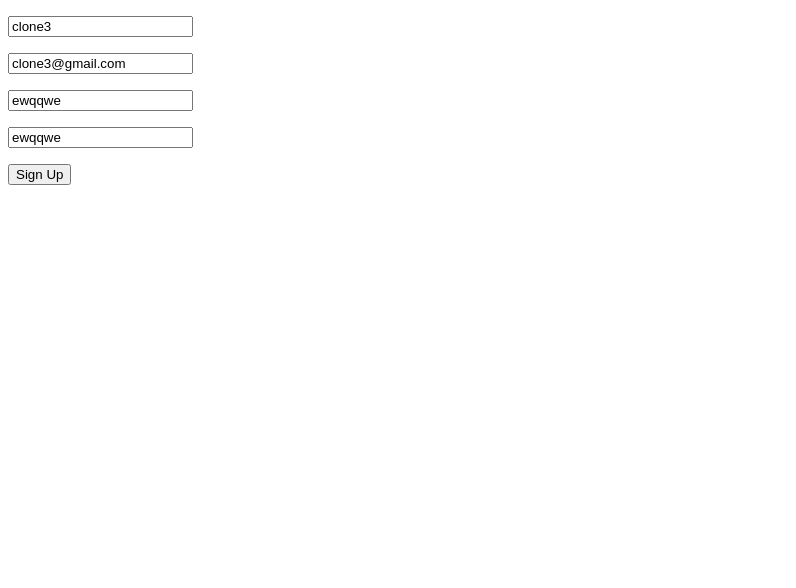
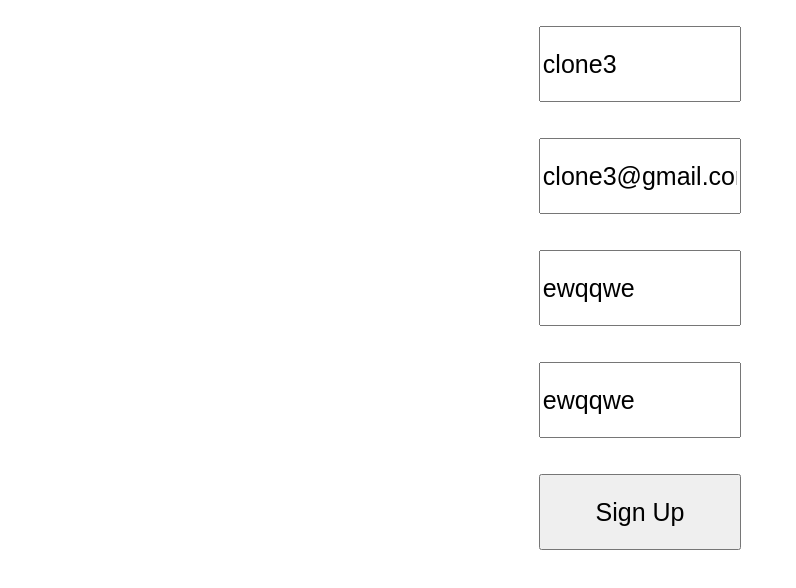
Before and after one commit to TehanovAnton/4k_1s_course_work_restaurant_online_front, a Vue app in the folder restaurant_online_front/: page /sign_up in a window 1280 px wide. Shown: the top 588 px of the page, without its empty margins (0-796 px from the left). Built offline with nearby package versions, Linux system fonts and the light colour scheme.

Commit message:
after sign_in on home

```diff
--- a/restaurant_online_front/src/stores/tokens.js
+++ b/restaurant_online_front/src/stores/tokens.js
@@ -10,7 +10,6 @@ export const useTokensStore = defineStore('tokens', () => {
   })
 
   function setAuthTokens(headers) {
-    debugger
     auth_tokens.value.access_token = headers['access-token']
     auth_tokens.value.client = headers.client
     auth_tokens.value.uid = headers.uid
--- a/restaurant_online_front/src/views/auth/SignInView.vue
+++ b/restaurant_online_front/src/views/auth/SignInView.vue
@@ -5,7 +5,7 @@
   import { useTokensStore } from '../../stores/tokens';
 
   const customer = ref({
-    email: 'clone3@gmail.com',
+    email: 'tehanovanton@gmail.com',
     password: 'ewqqwe',
   })
   const tokens = useTokensStore();
@@ -35,7 +35,7 @@
 
     if (response && response.status === 200) {
       tokens.setAuthTokens(response.headers)
-      await testRequest()
+      router.push({ name: 'home' })
     } else {
       errors = JSON.parse(response.data)
     }
@@ -43,19 +43,47 @@
 </script>
 
 <template>
-  <p v-if="user">
-    {{ user }}
-  </p>
+    <form class="sign-in-form centrenize-content-row">
+        <div class="form-elements centrenize-content-column">
+            <input type="text" class="form-element" v-model="customer.email" />
 
-  <form>
-    <p>
-      <input type="text" v-model="customer.email" />
-    </p>
+            <input type="text" class="form-element"  v-model="customer.password" />
 
-    <p>
-      <input type="text" v-model="customer.password" />
-    </p>
+            <button type="button" class="form-element" @click="sign_in">Sign Up</button>
+        </div>
+    </form>
+</template>
 
-    <button type="button" @click="sign_in">Sign Up</button>
-  </form>
-</template>
+<style>
+    .block {
+        border: 3px solid black;
+        padding: 3px;
+    }
+
+    .centrenize-content-column {
+        display: flex;
+        justify-content: space-around;
+        flex-direction: column;
+    }
+
+    .centrenize-content-row {
+        display: flex;
+        justify-content: space-around;
+        flex-direction: row;
+    }
+
+    .form-elements {
+        width: 20%;
+        height: 100%;
+    }
+
+    .form-element {
+        margin: 7% 10% 7% 10%;
+        flex: 1;
+        font-size: 25px;
+    }
+
+    .sign-in-form {
+        height: 20em;
+    }
+</style>
--- a/restaurant_online_front/src/views/auth/SignUpView.vue
+++ b/restaurant_online_front/src/views/auth/SignUpView.vue
@@ -29,23 +29,51 @@
 </script>
 
 <template>
-  <form>
-    <p>
-      <input type="text" v-model="customer.name" />
-    </p>
+    <form class="sign-up-form centrenize-content-row">
+        <div class="form-elements centrenize-content-column">
+            <input type="text" class="form-element" v-model="customer.name" />
 
-    <p>
-      <input type="text" v-model="customer.email" />
-    </p>
+            <input type="text" class="form-element" v-model="customer.email" />
 
-    <p>
-      <input type="text" v-model="customer.password" />
-    </p>
+            <input type="text" class="form-element" v-model="customer.password" />
 
-    <p>
-      <input type="text" v-model="customer.password_confirmation" />
-    </p>
+            <input type="text" class="form-element" v-model="customer.password_confirmation" />
 
-    <button type="button" @click="sign_up">Sign Up</button>
-  </form>
+            <button type="button" class="form-element" @click="sign_up">Sign Up</button>
+        </div>
+    </form>
 </template>
+
+<style>
+    .block {
+        border: 3px solid black;
+        padding: 3px;
+    }
+
+    .centrenize-content-column {
+        display: flex;
+        justify-content: space-around;
+        flex-direction: column;
+    }
+
+    .centrenize-content-row {
+        display: flex;
+        justify-content: space-around;
+        flex-direction: row;
+    }
+
+    .form-elements {
+        width: 20%;
+        height: 100%;
+    }
+
+    .form-element {
+        margin: 7% 10% 7% 10%;
+        flex: 1;
+        font-size: 25px;
+    }
+
+    .sign-up-form {
+        height: 35em;
+    }
+</style>
```
